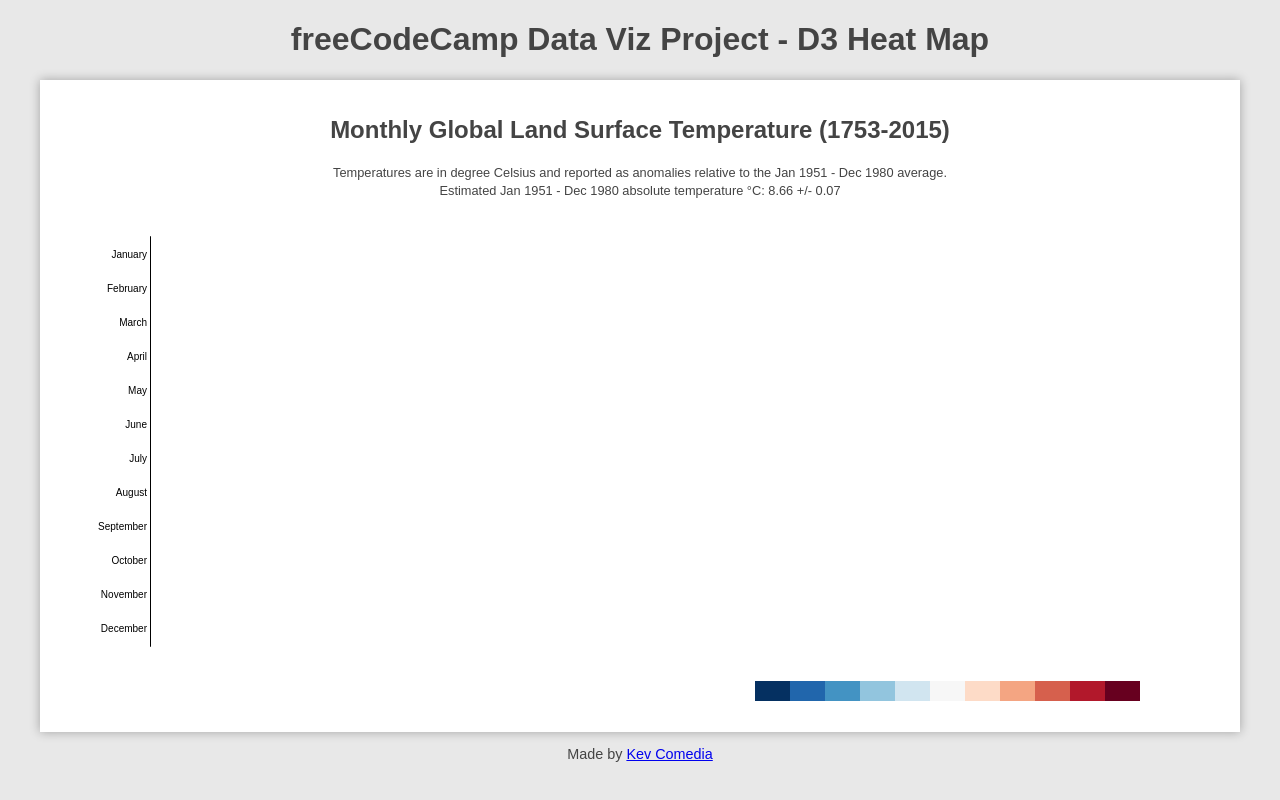
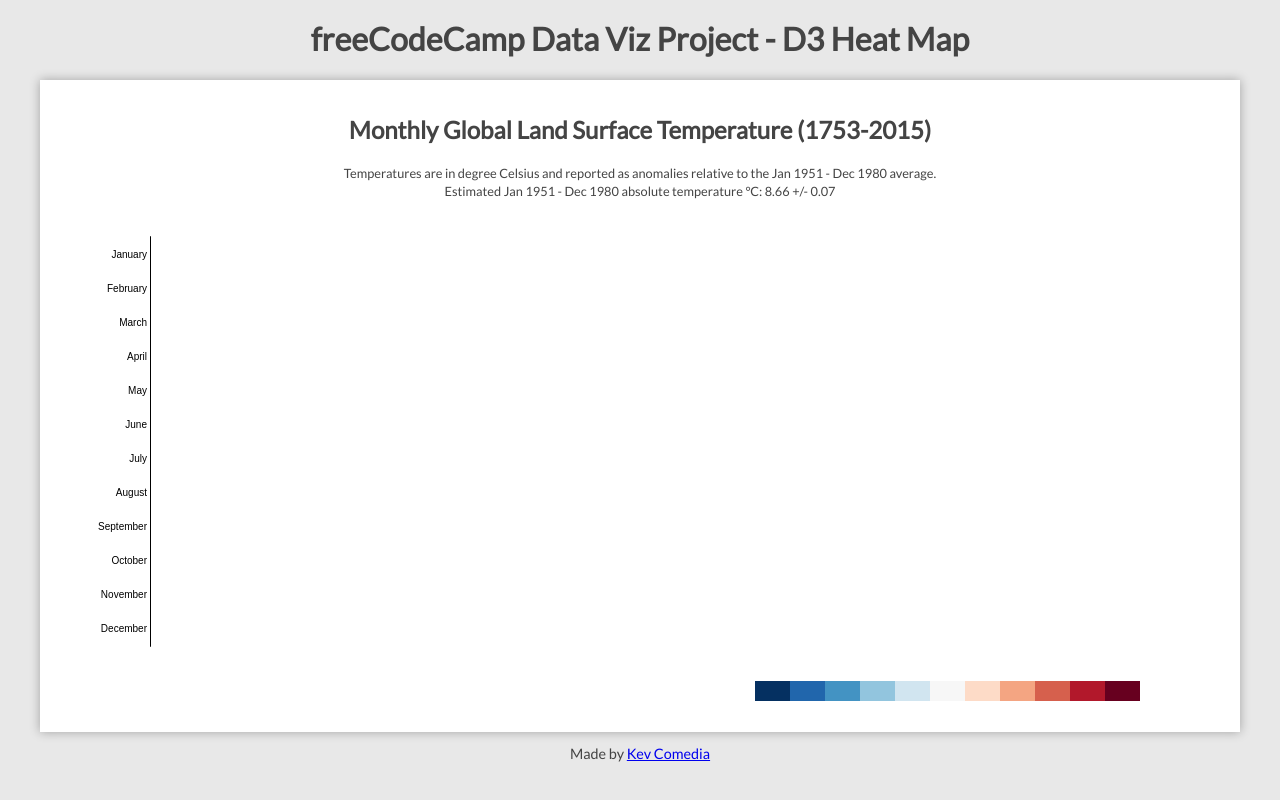
Before and after one commit to kevcomedia/d3-heat-map, a website built with webpack: page src/index.html in a window 1280 px wide. Built offline with nearby package versions, Linux system fonts and the light colour scheme; what d3-request, d3-tip would draw is missing.

Commit message:
Use Lato font

```diff
--- a/src/styles.scss
+++ b/src/styles.scss
@@ -1,3 +1,4 @@
+@import url('https://fonts.googleapis.com/css?family=Lato');
 *,
 *::before,
 *::after {
@@ -7,7 +8,7 @@
 body {
   background-color: #e8e8e8;
   color: #444;
-  font-family: sans-serif;
+  font-family: 'Lato', sans-serif;
 }
 
 h1,
```
